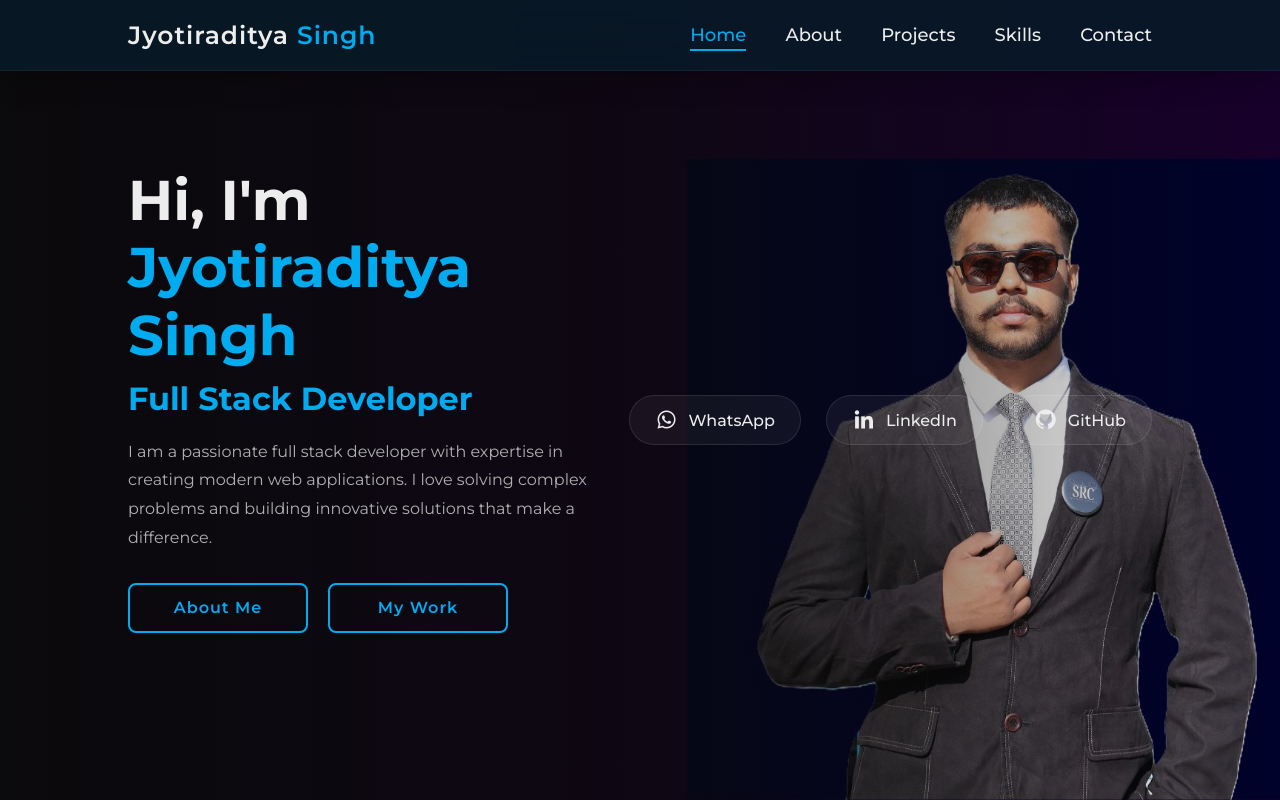
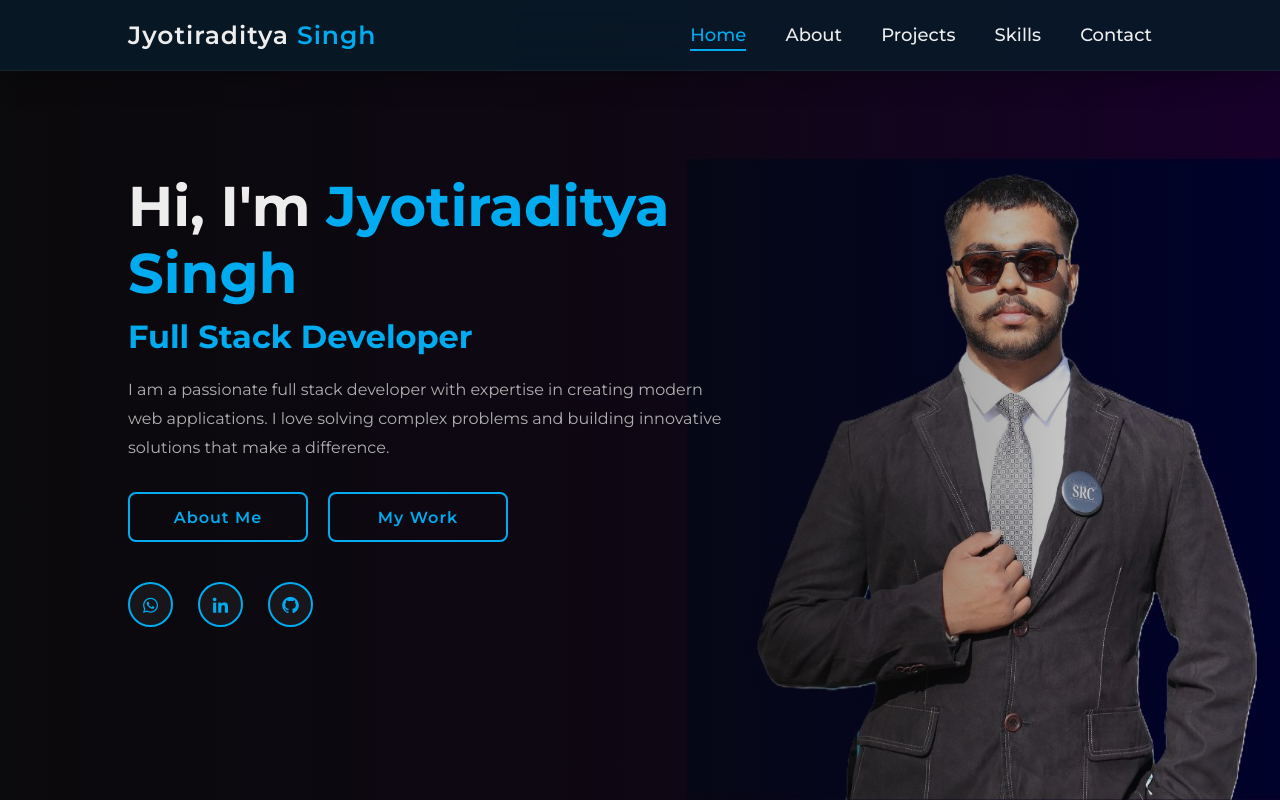
Before and after one commit to Undomestic/Protfolio, a plain HTML site: page index.html in a window 1280 px wide. Drawn offline with nearby package versions, Linux system fonts and the light colour scheme.

Commit message:
Update contact section to use icons instead of buttons
Replaced contact buttons with icons for WhatsApp, LinkedIn, and GitHub.

```diff
--- a/index.html
+++ b/index.html
@@ -39,18 +39,18 @@
                 <a href="about.html">About Me</a>
                 <a href="projects.html">My Work</a>
             </div>
-        </div>
-        <div class="home-sci">
-            <a href="https://wa.me/919478182499" target="_blank" class="contact-btn whatsapp">
-                <i class='bx bxl-whatsapp'></i> WhatsApp
-            </a>
-            <a href="https://github.com/Undomestic" target="_blank" class="contact-btn linkedin">
-                <i class='bx bxl-linkedin'></i> LinkedIn
-            </a>
-            <a href="https://www.linkedin.com/in/jyotiraditya-singh-7977b4279/" target="_blank"
-                class="contact-btn github">
-                <i class='bx bxl-github'></i> GitHub
-            </a>
+            <div class="home-sci">
+                <a href="https://wa.me/919478182499" target="_blank" class="contact-icon whatsapp">
+                    <i class='bx bxl-whatsapp'></i>
+                </a>
+                <a href="https://github.com/Undomestic" target="_blank" class="contact-icon linkedin">
+                    <i class='bx bxl-linkedin'></i>
+                </a>
+                <a href="https://www.linkedin.com/in/jyotiraditya-singh-7977b4279/" target="_blank"
+                    class="contact-icon github">
+                    <i class='bx bxl-github'></i>
+                </a>
+            </div>
         </div>
     </section>
     <script src="pscript.js"></script>
```
